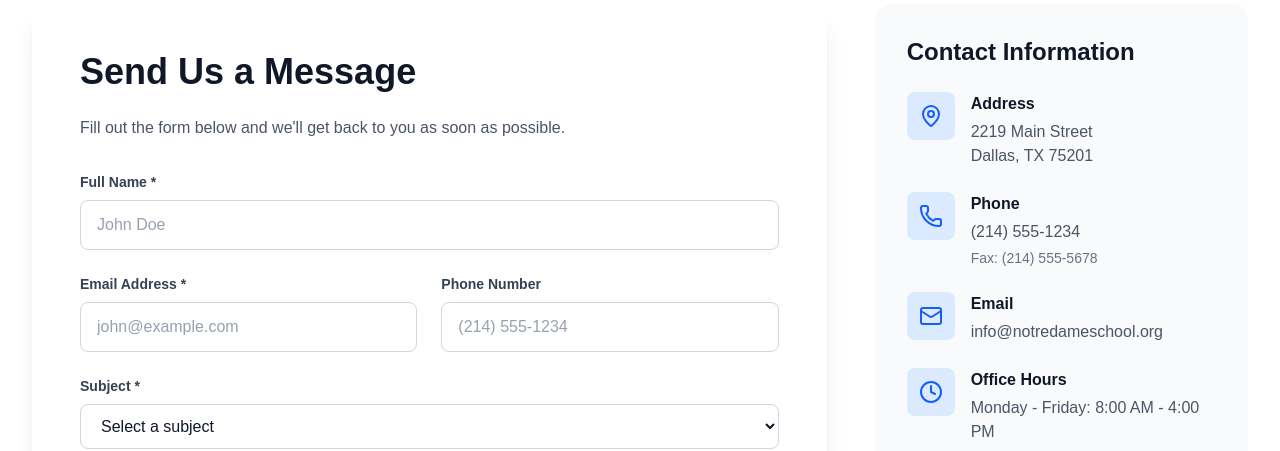
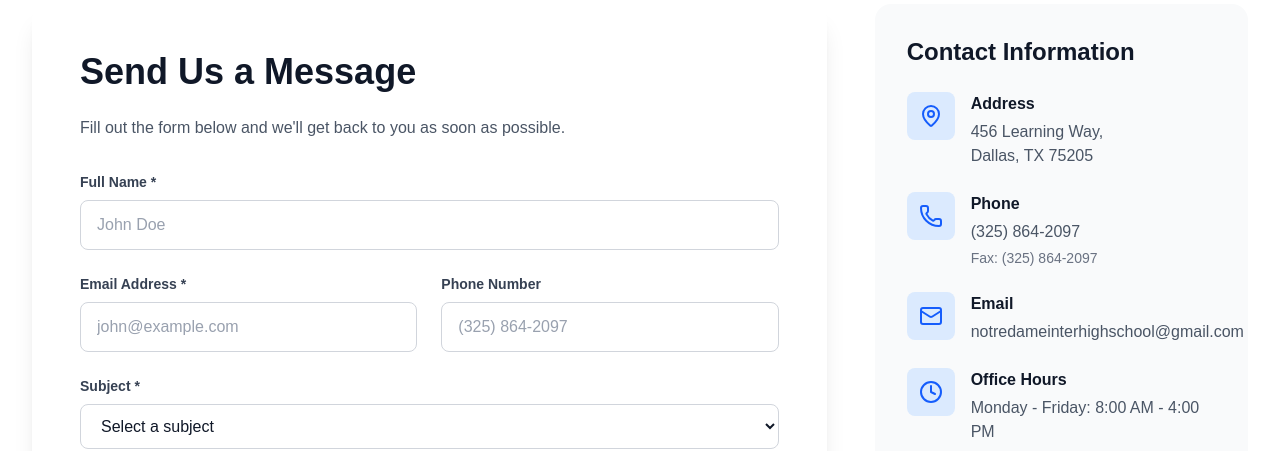
Before and after one commit to Code-minner/notredameschool, a Next.js app: page /contact in a window 1280 px wide. Shown: the part 660-1111 px from the top of the page. Built offline with nearby package versions, Linux system fonts and the light colour scheme.

Commit message:
version1.0.3

```diff
--- a/app/api/contact/route.ts
+++ b/app/api/contact/route.ts
@@ -39,7 +39,7 @@ export async function POST(request: Request) {
         to: [
           {
             email_address: {
-              address: "boluwatifeagbo@gmail.com",
+              address: "notredameinterhighschool@gmail.com",
               name: "Notre Dame School"
             }
           }
--- a/app/components/Footer.tsx
+++ b/app/components/Footer.tsx
@@ -62,7 +62,7 @@ export default function Footer() {
               <li className="flex items-start gap-3 group">
                 <span className="text-blue-500 mt-0.5 text-base"><Phone className="w-4 h-4" /></span>
                 <a
-                  href="tel:+12145557890"
+                  href="tel:+13258642097"
                   className="text-gray-400 hover:text-white transition-colors"
                 >
                   (325) 864-2097
@@ -71,10 +71,10 @@ export default function Footer() {
               <li className="flex items-start gap-3 group">
                 <span className="text-blue-500 mt-0.5 text-base"><Mail className="w-4 h-4" /></span>
                 <a
-                  href="mailto:info@notredameschool.org"
+                  href="mailto:notredameinterhighschool@gmail.com"
                   className="text-gray-400 hover:text-white transition-colors break-all"
                 >
-                  Notrdameinterhighschool@gmail.com
+                  notredameinterhighschool@gmail.com
                 </a>
               </li>
             </ul>
--- a/app/contact/page.tsx
+++ b/app/contact/page.tsx
@@ -131,7 +131,7 @@ export default function ContactPage() {
                         value={formData.phone}
                         onChange={handleChange}
                         className="w-full px-4 py-3 border border-gray-300 rounded-lg focus:ring-2 focus:ring-blue-600 focus:border-transparent outline-none transition-all text-gray-900 placeholder:text-gray-400"
-                        placeholder="(214) 555-1234"
+                        placeholder="(325) 864-2097"
                       />
                     </div>
                   </div>
@@ -202,8 +202,8 @@ export default function ContactPage() {
                     <div>
                       <h4 className="font-semibold text-gray-900 mb-1">Address</h4>
                       <p className="text-gray-600">
-                        2219 Main Street<br />
-                        Dallas, TX 75201
+
+                        456 Learning Way,<br /> Dallas, TX 75205
                       </p>
                     </div>
                   </div>
@@ -216,11 +216,11 @@ export default function ContactPage() {
                     <div>
                       <h4 className="font-semibold text-gray-900 mb-1">Phone</h4>
                       <p className="text-gray-600">
-                        <a href="tel:+12145551234" className="hover:text-blue-600 transition-colors">
-                          (214) 555-1234
+                        <a href="tel:+13258642097" className="hover:text-blue-600 transition-colors">
+                          (325) 864-2097
                         </a>
                       </p>
-                      <p className="text-sm text-gray-500 mt-1">Fax: (214) 555-5678</p>
+                      <p className="text-sm text-gray-500 mt-1">Fax: (325) 864-2097</p>
                     </div>
                   </div>
 
@@ -232,8 +232,8 @@ export default function ContactPage() {
                     <div>
                       <h4 className="font-semibold text-gray-900 mb-1">Email</h4>
                       <p className="text-gray-600">
-                        <a href="mailto:info@notredameschool.org" className="hover:text-blue-600 transition-colors">
-                          info@notredameschool.org
+                        <a href="mailto:notredameinterhighschool@gmail.com" className="hover:text-blue-600 transition-colors">
+                          notredameinterhighschool@gmail.com
                         </a>
                       </p>
                     </div>
@@ -333,7 +333,7 @@ export default function ContactPage() {
             {[
               {
                 question: "What's the best way to schedule a tour?",
-                answer: "You can schedule a tour by calling us at (214) 555-1234, using the contact form above, or emailing info@notredameschool.org. Tours are available Monday through Friday."
+                answer: "You can schedule a tour by calling us at (325) 864-2097, using the contact form above, or emailing notredameinterhighschool@gmail.com Tours are available Monday through Friday."
               },
               {
                 question: "How quickly will I receive a response?",
@@ -345,7 +345,7 @@ export default function ContactPage() {
               },
               {
                 question: "Who should I contact for admissions questions?",
-                answer: "For admissions inquiries, please select 'Admissions Inquiry' in the contact form above, or call our admissions office directly at (214) 555-1234."
+                answer: "For admissions inquiries, please select 'Admissions Inquiry' in the contact form above, or call our admissions office directly at (325) 864-2097."
               }
             ].map((faq, index) => (
               <div key={index} className="bg-gray-50 rounded-xl p-6 hover:shadow-md transition-shadow">
```
